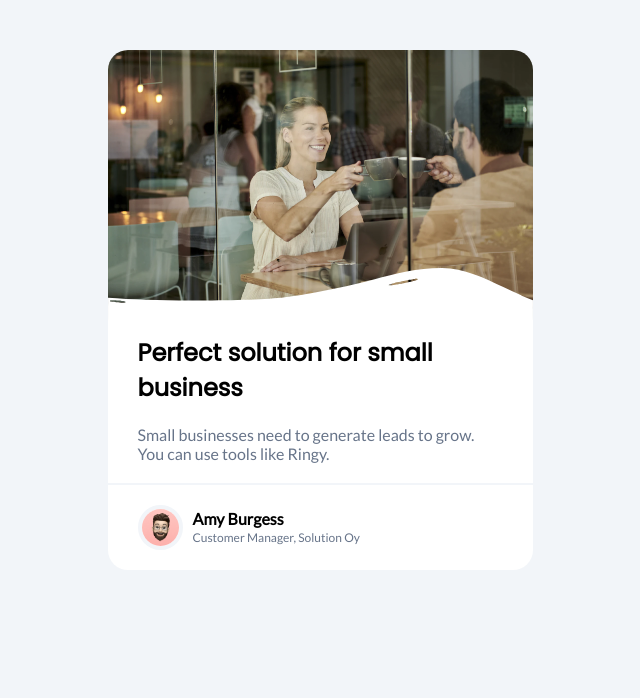
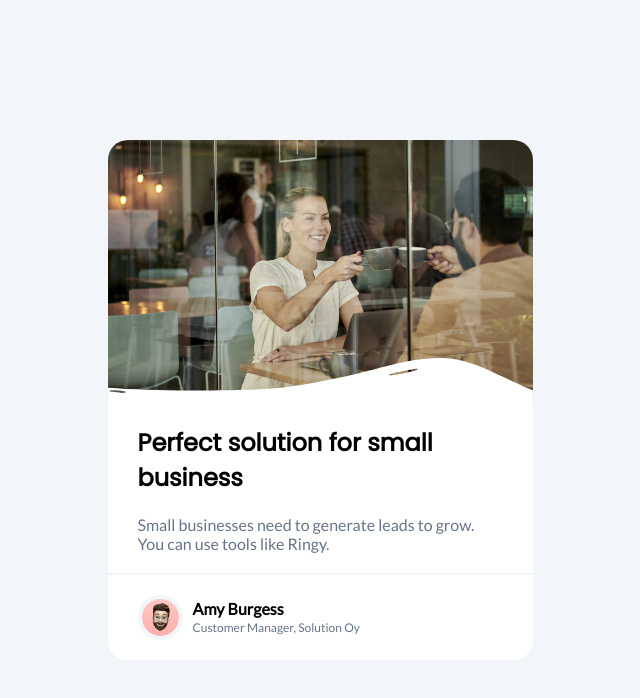
Before and after one commit to kadukaustubh/business-blog-card, a plain HTML site: page index.html in a window 1280 px wide. Shown: the whole page, without its empty margins (320-960 px from the left). Drawn offline with Linux system fonts and the light colour scheme.

Commit message:
Adjusted vertical alignment

```diff
--- a/styles.css
+++ b/styles.css
@@ -5,6 +5,7 @@
 }
 
 body {
+    height: 100vh;
     display: flex;
     justify-content: center;
     align-items: center;
@@ -14,7 +15,6 @@ body {
 .container {
     background-color: #fff;
     border-radius: 20px;
-    margin: 50px;
     width: 425px;
     display: flex;
     flex-direction: column;
```
